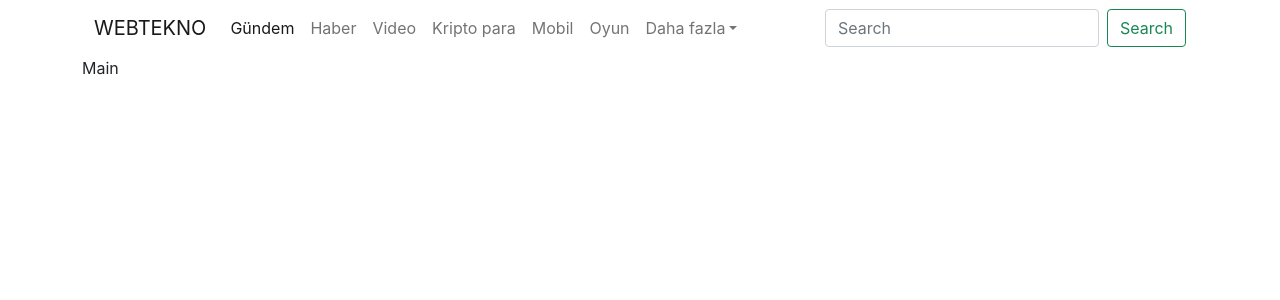
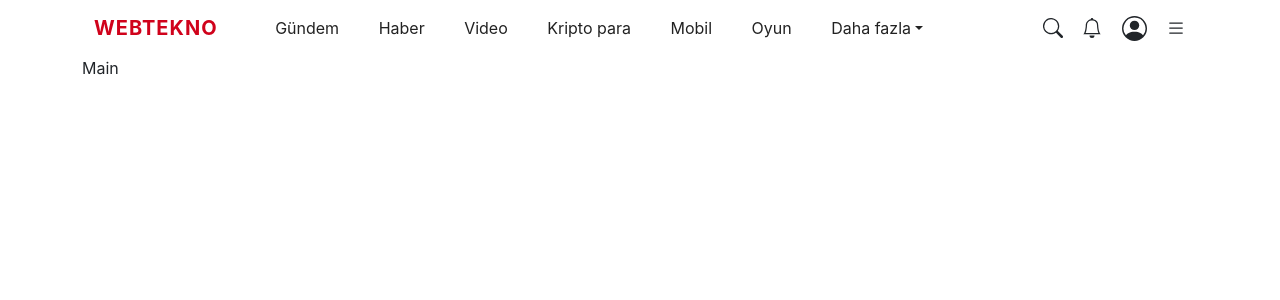
Before and after one commit to esatyasar/webtekno-test-case, a React (Create React App) app: page / in a window 1280 px wide. Shown: the top 300 px of the page. Built offline with nearby package versions, Linux system fonts and the light colour scheme.

Commit message:
added navbar styles

```diff
--- a/src/components/Navbar.js
+++ b/src/components/Navbar.js
@@ -1,13 +1,13 @@
 import React from "react";
-import '../styles/Navbar.css'
+import "../styles/Navbar.css";
 
 function Navbar() {
   return (
     <div>
       <nav className="navbar navbar-expand-lg navbar-light nav">
         <div className="container-fluid">
-          <a className="navbar-brand logo" href="#">
-            WEBTEKNO
+          <a className="navbar-brand " href="#">
+            <p className="logo">WEBTEKNO</p>
           </a>
           <button
             className="navbar-toggler"
@@ -21,40 +21,40 @@ function Navbar() {
             <span className="navbar-toggler-icon"></span>
           </button>
           <div className="collapse navbar-collapse" id="navbarSupportedContent">
-            <ul className="navbar-nav me-auto mb-2 mb-lg-0">
+            <ul className="navbar-nav me-auto mb-2 mb-lg-0 navbarTitles">
               <li className="nav-item">
-                <a className="nav-link active" aria-current="page" href="#">
-                    Gündem
+                <a className=" linkTitle" aria-current="page" href="#">
+                  Gündem
                 </a>
               </li>
               <li className="nav-item">
-                <a className="nav-link" href="#">
+                <a className=" linkTitle" href="#">
                   Haber
                 </a>
               </li>
               <li className="nav-item">
-                <a className="nav-link" href="#">
+                <a className=" linkTitle" href="#">
                   Video
                 </a>
               </li>
               <li className="nav-item">
-                <a className="nav-link" href="#">
+                <a className=" linkTitle" href="#">
                   Kripto para
                 </a>
               </li>
               <li className="nav-item">
-                <a className="nav-link" href="#">
+                <a className=" linkTitle" href="#">
                   Mobil
                 </a>
               </li>
               <li className="nav-item">
-                <a className="nav-link" href="#">
+                <a className=" linkTitle" href="#">
                   Oyun
                 </a>
               </li>
               <li className="nav-item dropdown">
                 <a
-                  className="nav-link dropdown-toggle"
+                  className=" linkTitle dropdown-toggle"
                   href="#"
                   id="navbarDropdown"
                   role="button"
@@ -75,9 +75,6 @@ function Navbar() {
                     </a>
                   </li>
                   <li>
-                    <hr className="dropdown-divider" />
-                  </li>
-                  <li>
                     <a className="dropdown-item" href="#">
                       Nasıl yapılır?
                     </a>
@@ -85,17 +82,55 @@ function Navbar() {
                 </ul>
               </li>
             </ul>
-            <form className="d-flex">
-              <input
-                className="form-control me-2"
-                type="search"
-                placeholder="Search"
-                aria-label="Search"
+            <div className='navbarIcons'>
+            <svg
+              xmlns="http://www.w3.org/2000/svg"
+              width="20"
+              height="20"
+              fill="currentColor"
+              class="bi bi-search searchBtn"
+              viewBox="0 0 16 16"
+            >
+              <path d="M11.742 10.344a6.5 6.5 0 1 0-1.397 1.398h-.001c.03.04.062.078.098.115l3.85 3.85a1 1 0 0 0 1.415-1.414l-3.85-3.85a1.007 1.007 0 0 0-.115-.1zM12 6.5a5.5 5.5 0 1 1-11 0 5.5 5.5 0 0 1 11 0z" />
+            </svg>
+            <svg
+              xmlns="http://www.w3.org/2000/svg"
+              width="20"
+              height="20"
+              fill="currentColor"
+              class="bi bi-bell notificationBtn"
+              viewBox="0 0 16 16"
+            >
+              <path d="M8 16a2 2 0 0 0 2-2H6a2 2 0 0 0 2 2zM8 1.918l-.797.161A4.002 4.002 0 0 0 4 6c0 .628-.134 2.197-.459 3.742-.16.767-.376 1.566-.663 2.258h10.244c-.287-.692-.502-1.49-.663-2.258C12.134 8.197 12 6.628 12 6a4.002 4.002 0 0 0-3.203-3.92L8 1.917zM14.22 12c.223.447.481.801.78 1H1c.299-.199.557-.553.78-1C2.68 10.2 3 6.88 3 6c0-2.42 1.72-4.44 4.005-4.901a1 1 0 1 1 1.99 0A5.002 5.002 0 0 1 13 6c0 .88.32 4.2 1.22 6z" />
+            </svg>
+            <svg
+              xmlns="http://www.w3.org/2000/svg"
+              width="25"
+              height="25"
+              fill="currentColor"
+              class="bi bi-person-circle avatarBtn"
+              viewBox="0 0 16 16"
+            >
+              <path d="M11 6a3 3 0 1 1-6 0 3 3 0 0 1 6 0z" />
+              <path
+                fill-rule="evenodd"
+                d="M0 8a8 8 0 1 1 16 0A8 8 0 0 1 0 8zm8-7a7 7 0 0 0-5.468 11.37C3.242 11.226 4.805 10 8 10s4.757 1.225 5.468 2.37A7 7 0 0 0 8 1z"
               />
-              <button className="btn btn-outline-success" type="submit">
-                Search
-              </button>
-            </form>
+            </svg>
+            <svg
+              xmlns="http://www.w3.org/2000/svg"
+              width="20"
+              height="20"
+              fill="currentColor"
+              class="bi bi-list listMenu"
+              viewBox="0 0 16 16"
+            >
+              <path
+                fill-rule="evenodd"
+                d="M2.5 12a.5.5 0 0 1 .5-.5h10a.5.5 0 0 1 0 1H3a.5.5 0 0 1-.5-.5zm0-4a.5.5 0 0 1 .5-.5h10a.5.5 0 0 1 0 1H3a.5.5 0 0 1-.5-.5zm0-4a.5.5 0 0 1 .5-.5h10a.5.5 0 0 1 0 1H3a.5.5 0 0 1-.5-.5z"
+              />
+            </svg>
+            </div>
           </div>
         </div>
       </nav>
--- a/src/styles/Navbar.css
+++ b/src/styles/Navbar.css
@@ -1,4 +1,46 @@
+* {
+  box-sizing: border-box;
+  padding: 0;
+  margin: 0;
+  /* border: 1px solid black; */
+}
+
+.nav {
+  background-color: #FFFFFF;
+}
+
 .logo {
   color: #D0021B;
+  margin: auto;
+  font-weight: bold;
+  letter-spacing: 1px;
 }
-/*# sourceMappingURL=Navbar.css.map */
+
+.navbarTitles {
+  width: 40.5rem;
+  display: flex;
+  justify-content: space-between;
+  margin-left: 2.6rem;
+}
+
+.linkTitle {
+  color: #222222;
+  text-decoration: none;
+  display: flex;
+  align-items: center;
+  justify-content: center;
+  cursor: pointer;
+}
+
+.linkTitle:hover {
+  color: #8C8C8C;
+}
+
+.navbarIcons {
+  width: 15%;
+  display: flex;
+  justify-content: space-between;
+  align-items: center;
+  cursor: pointer;
+}
+/*# sourceMappingURL=navbar.css.map */
--- a/src/styles/Navbar.scss
+++ b/src/styles/Navbar.scss
@@ -1,5 +1,49 @@
-@import './colors/colors.scss';
+$background: #f5f5f5;
+$primaryColor:#D0021B;
+$secondaryColor: #FFB400;
+$primaryTextColor: #222222;
+$secondaryTextColor:#8C8C8C;
+$grayColor:#DDDDDD;
+$grayColor2:#EEEEEE;
+$whiteColor:#FFFFFF;
+$greenColor:#00A82D;
 
+*{
+    box-sizing: border-box;
+    padding: 0;
+    margin: 0;
+    /* border: 1px solid black; */
+}
+.nav{
+    background-color: $whiteColor;
+}
 .logo{
     color: $primaryColor;
+    margin: auto;
+    font-weight: bold;
+    letter-spacing: 1px;
 }
+.navbarTitles{
+    width: 40.5rem;
+    display: flex;
+    justify-content: space-between;
+    margin-left: 2.6rem;
+}
+.linkTitle{
+    color: $primaryTextColor;
+    text-decoration: none;
+    display: flex;
+    align-items: center;
+    justify-content: center;
+    cursor: pointer;
+}
+.linkTitle:hover{
+    color: $secondaryTextColor;
+}
+.navbarIcons{
+    width: 15%;
+    display: flex;
+    justify-content: space-between;
+    align-items: center;
+    cursor: pointer;
+}
--- a/src/styles/colors/colors.css
+++ /dev/null
@@ -1 +0,0 @@
-/* No CSS *//*# sourceMappingURL=colors.css.map */
```
Also changed, not shown: src/styles/colors/colors.scss (deleted, +0 -9 lines), 2 other files (tests, documents, lock files or other folders).
